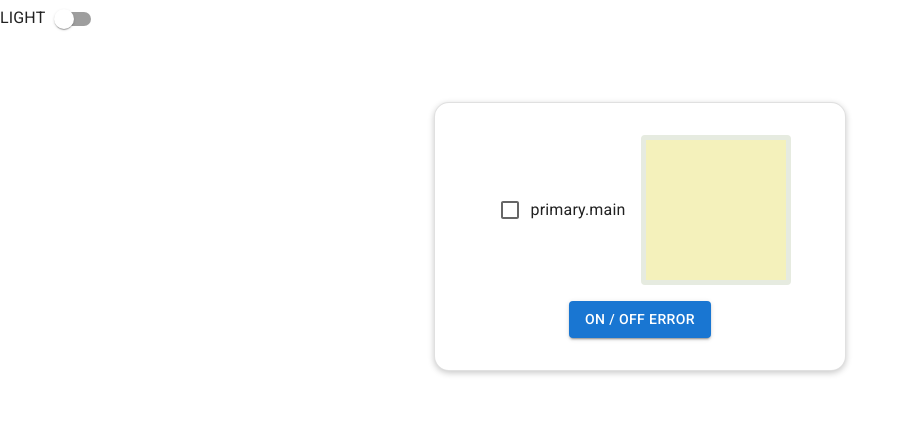
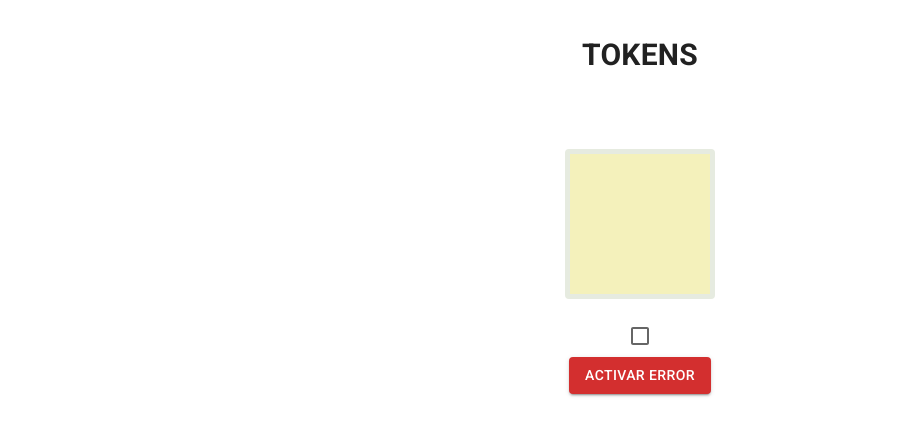
Before and after one commit to eduestdz/Design-system, a Next.js app: page / in a window 1280 px wide. Shown: the top 436 px of the page, without its empty margins (0-910 px from the left). Built offline with nearby package versions, Linux system fonts and the light colour scheme.

Commit message:
change: general style and functions

```diff
--- a/src/components/index.tsx
+++ b/src/components/index.tsx
@@ -1,4 +1,4 @@
-import { Box, Button, Checkbox, Stack } from '@mui/material'
+import { Box, Button, Checkbox, Stack, Typography } from '@mui/material'
 import React, { FC, useState } from 'react'
 
 const Home: FC = () => {
@@ -12,49 +12,41 @@ const Home: FC = () => {
     setError(!error)
   }
 
-  const getStatus = () => {
-    if (error) return 'error.main'
-    if (!checked) return 'primary.main'
-    if (checked) return 'success.main'
-  }
-
-  const getStatusName = () => {
+  const nameStyle = () => {
     if (error) return '-error'
     if (!checked) return ''
     if (checked) return '-checked'
   }
-  const label = { inputProps: { 'aria-label': 'Checkbox demo' } }
   return (
-    <>
+    <Stack>
       <Stack
         direction="row"
         justifyContent="center"
+      >
+        <Typography fontSize={30} mt={4} fontWeight={800}>TOKENS</Typography>
+      </Stack>
+      <Stack
+        direction="column"
+        justifyContent="flex-end"
         alignItems="center"
         spacing={2}
+        mt={9}
       >
-        <Checkbox {...label} checked={checked} onChange={handleChange} />
-        {getStatus()}
         <Box
-          className={`--component-border${getStatusName()} --corner-s-1 --component-surface${getStatusName()}`}
+          className={`--component-border${nameStyle()} --corner-s-1 --component-surface${nameStyle()}`}
           sx={{
             width: '150px',
             height: '150px'
-            // bgcolor: `${getStatus()}`
           }}
         />
-      </Stack>
-      <Stack
-        direction="row"
-        justifyContent="center"
-        alignItems="center"
-        spacing={2}
-        mt={2}
-      >
-        <Button variant="contained" onClick={() => toggleError()}>
-          On / Off Error
-        </Button>
-      </Stack>
-    </>
+        <Stack >
+          <Checkbox disableRipple={true} color='success' checked={checked} onChange={handleChange} />
+          <Button color='error' variant="contained" onClick={() => toggleError()}>
+            Activar Error
+          </Button>
+        </Stack>
+      </Stack >
+    </Stack>
   )
 }
 
--- a/src/components/layout/layout.tsx
+++ b/src/components/layout/layout.tsx
@@ -1,7 +1,7 @@
 import React from 'react'
 import type { FC, ReactNode } from 'react'
 import PropTypes from 'prop-types'
-import { Card, Box } from '@mui/material'
+import { Box } from '@mui/material'
 
 interface Props {
   children?: ReactNode
@@ -11,36 +11,8 @@ export const Layout: FC<Props> = props => {
   const { children } = props
 
   return (
-    <Box
-      sx={{
-        display: 'flex',
-        flexDirection: 'column',
-        minHeight: '100vh'
-      }}
-    >
-      <Box
-        component="main"
-        sx={{ my: { md: 8, xs: 0 }, mx: 'auto' }}
-        maxWidth="sm"
-      >
-        <Card
-          variant="outlined"
-          sx={{
-            padding: {
-              md: '32px 54px 32px 54px',
-              xs: '24px 24px 32px 24px'
-            },
-            maxWidth: '516px',
-            minHeight: { xs: 'calc(100vh - 87px - 54px)', md: 'auto' },
-            height: 'auto',
-            boxShadow: '0px 2px 6px rgba(0, 0, 0, 0.22)',
-            overflow: 'auto',
-            borderRadius: { xs: '0px', md: '15px' }
-          }}
-        >
-          {children}
-        </Card>
-      </Box>
+    <Box>
+      {children}
     </Box>
   )
 }
--- a/src/pages/_app.tsx
+++ b/src/pages/_app.tsx
@@ -1,12 +1,10 @@
 import CssBaseline from '@mui/material/CssBaseline'
-import { ThemeProvider, createTheme } from '@mui/material/styles'
 import type { NextPage } from 'next'
 import type { AppProps } from 'next/app'
 import Head from 'next/head'
-import { useState, type FC, useMemo } from 'react'
+import { type FC } from 'react'
 
 import '../styles/globals.css'
-import { PaletteMode, Switch } from '@mui/material'
 
 type EnhancedAppProps = AppProps & {
   Component: NextPage
@@ -14,36 +12,17 @@ type EnhancedAppProps = AppProps & {
 
 const App: FC<EnhancedAppProps> = props => {
   const { Component, pageProps } = props
-  const [mode, setMode] = useState<PaletteMode | undefined>('light')
-
-  const theme = useMemo(
-    () =>
-      createTheme({
-        palette: {
-          mode: mode ?? 'light'
-        }
-      }),
-    [mode]
-  )
-
-  const changeMode = () => {
-    setMode(mode === 'light' ? 'dark' : 'light')
-  }
 
   const getLayout = Component.getLayout ?? (page => page)
 
   return (
     <>
       <Head>
-        <title>DS</title>
+        <title>Design System</title>
         <meta name="viewport" content="initial-scale=1, width=device-width" />
       </Head>
-      <ThemeProvider theme={theme}>
-        <CssBaseline />
-        {mode?.toUpperCase()}
-        <Switch onChange={() => setMode(mode === 'light' ? 'dark' : 'light')} />
-        {getLayout(<Component {...pageProps} changeMode={changeMode} />)}
-      </ThemeProvider>
+      <CssBaseline />
+      {getLayout(<Component {...pageProps} />)}
     </>
   )
 }
```
